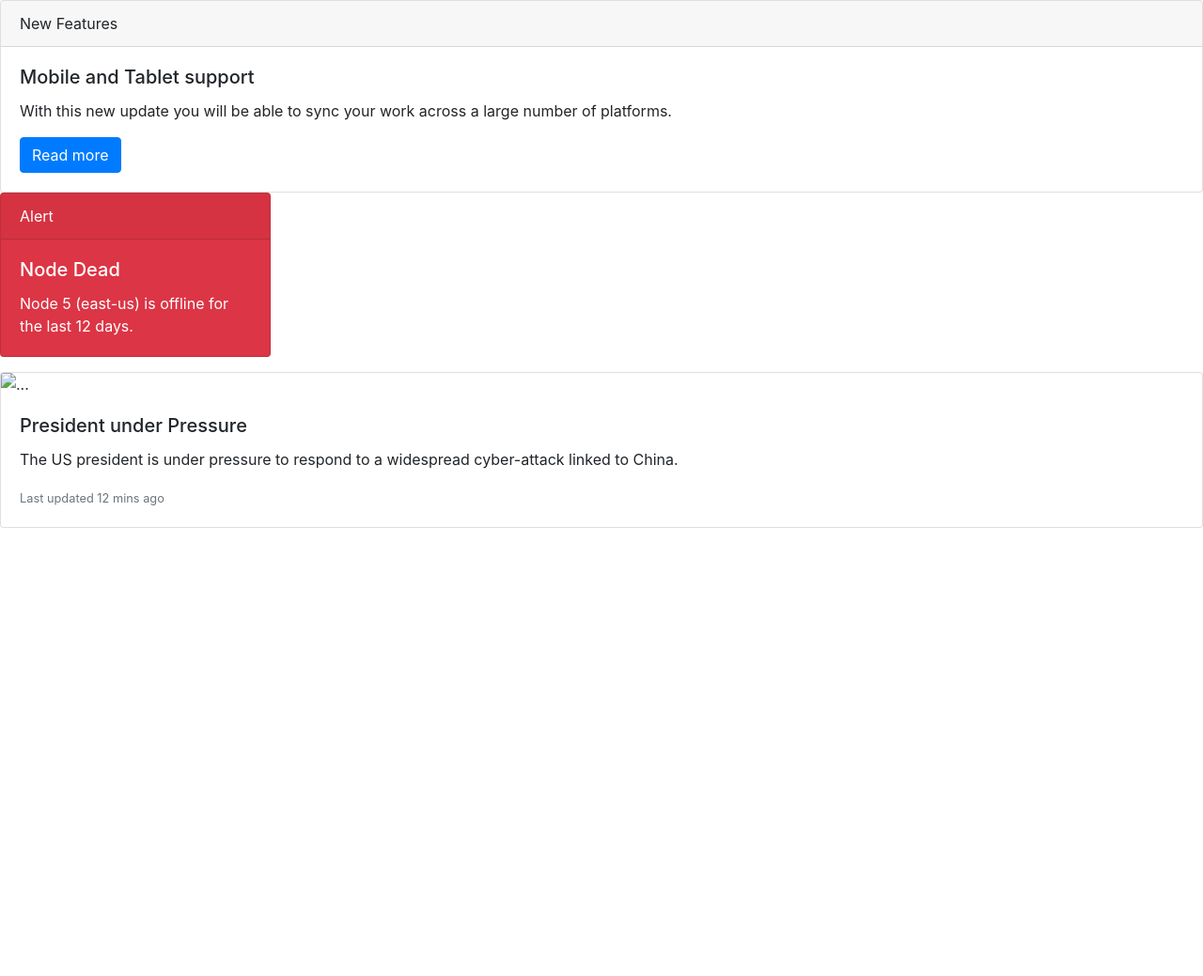
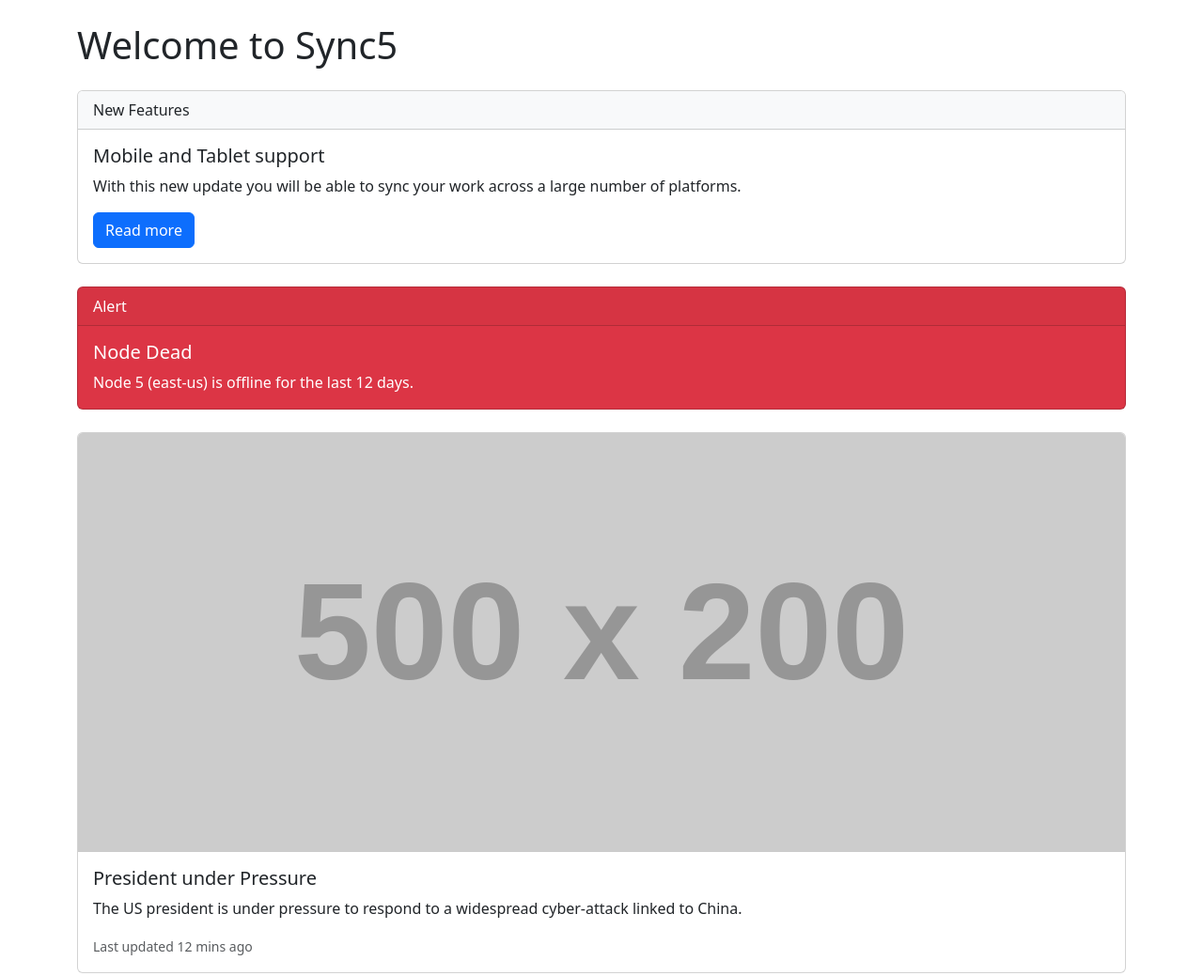
Before and after one commit to acciojob/bootstrap-card-neyhere07, a website: page main.html in a window 1280 px wide. Shown: the whole page at 94% size. Before the commit the page ends 800 px from the top, so only its background shows below. Drawn offline with nearby package versions, Linux system fonts and the light colour scheme; placeholder pictures from the web are drawn by us.

Commit message:
created a submission

```diff
--- a/main.html
+++ b/main.html
@@ -4,16 +4,23 @@
 <html>
 
 <head>
-	<!-- Bootstrap CSS -->
-  <link href="https://maxcdn.bootstrapcdn.com/bootstrap/4.5.2/css/bootstrap.min.css" rel="stylesheet">
-
 	<link rel="stylesheet" href="styles.css">
+	<link
+      href="https://cdn.jsdelivr.net/npm/bootstrap@5.3.3/dist/css/bootstrap.min.css"
+      rel="stylesheet"
+      integrity="sha384-QWTKZyjpPEjISv5WaRU9OFeRpok6YctnYmDr5pNlyT2bRjXh0JMhjY6hW+ALEwIH"
+      crossorigin="anonymous"
+    />
 </head>
 
 <body>
 	<!-- the entire body must be written by student -->
-	<div class="card">
-  <div class="card-header">
+	<div class="container my-4">
+        <h1 class="mb-4">Welcome to Sync5</h1>
+        <div class="card-deck">
+            <!-- First Card -->
+            <div class="card mb-4">
+                <div class="card-header bg-light">
                     New Features
                 </div>
                 <div class="card-body">
@@ -22,23 +29,35 @@
                     <a href="#" class="btn btn-primary">Read more</a>
                 </div>
             </div>
-	<div class="card text-white bg-danger mb-3" style="max-width: 18rem;">
-  <div class="card-header">Alert</div>
+
+            <!-- Second Card -->
+            <div class="card bg-danger text-white mb-4">
+                <div class="card-header">
+                    Alert
+                </div>
                 <div class="card-body">
                     <h5 class="card-title">Node Dead</h5>
                     <p class="card-text">Node 5 (east-us) is offline for the last 12 days.</p>
                 </div>
             </div>
-	<div class="card mb-3">
-  <img src="..." class="card-img-top" alt="...">
+        </div>
+
+        <div class="card mb-4">
+            <img src="https://via.placeholder.com/500x200" class="card-img-top" alt="...">
             <div class="card-body">
                 <h5 class="card-title">President under Pressure</h5>
                 <p class="card-text">The US president is under pressure to respond to a widespread cyber-attack linked to China.</p>
                 <p class="card-text"><small class="text-muted">Last updated 12 mins ago</small></p>
             </div>
         </div>
+    </div>
     <script type="text/javascript" src="./script.js">
 </script>
+	<script
+      src="https://cdn.jsdelivr.net/npm/bootstrap@5.3.3/dist/js/bootstrap.bundle.min.js"
+      integrity="sha384-YvpcrYf0tY3lHB60NNkmXc5s9fDVZLESaAA55NDzOxhy9GkcIdslK1eN7N6jIeHz"
+      crossorigin="anonymous"
+    ></script>
 
 </body>
 
```
Lines whose indentation alone changed are shown as unchanged.
